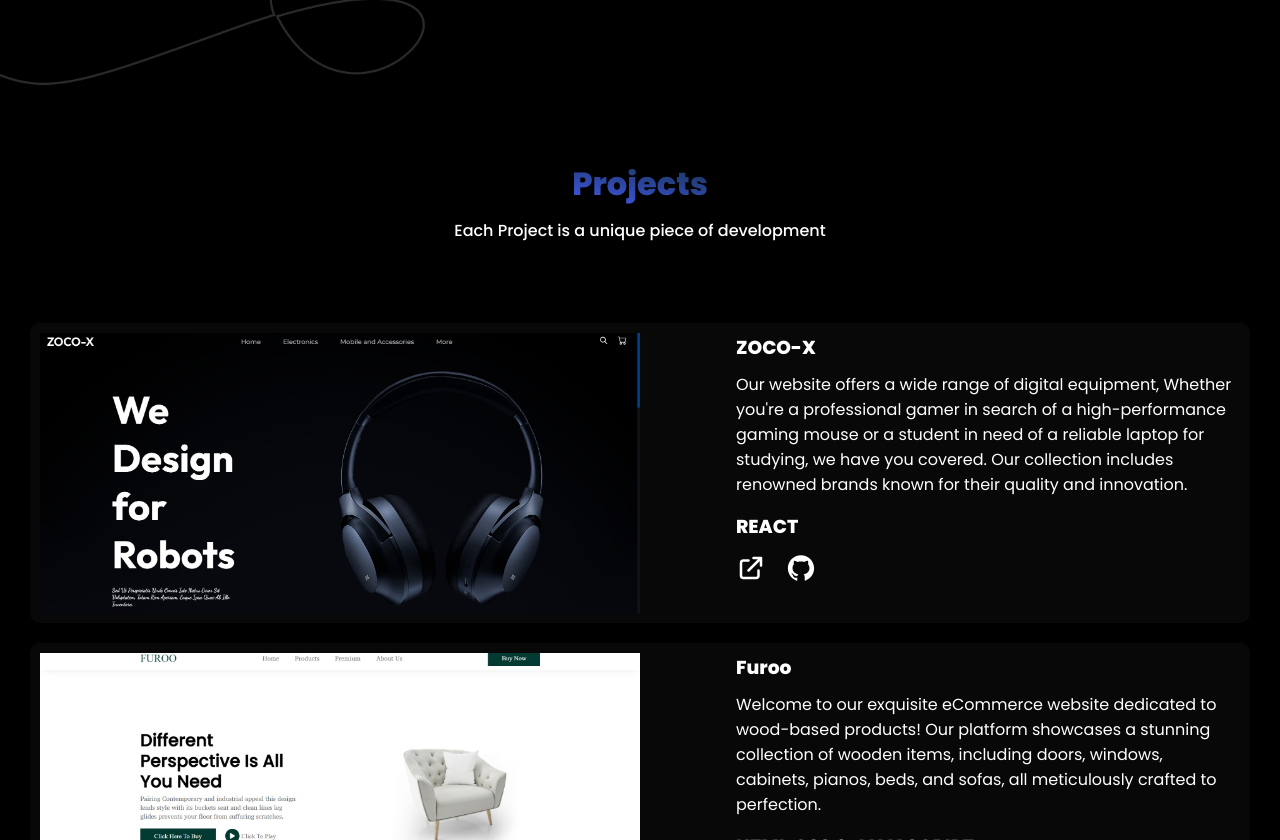
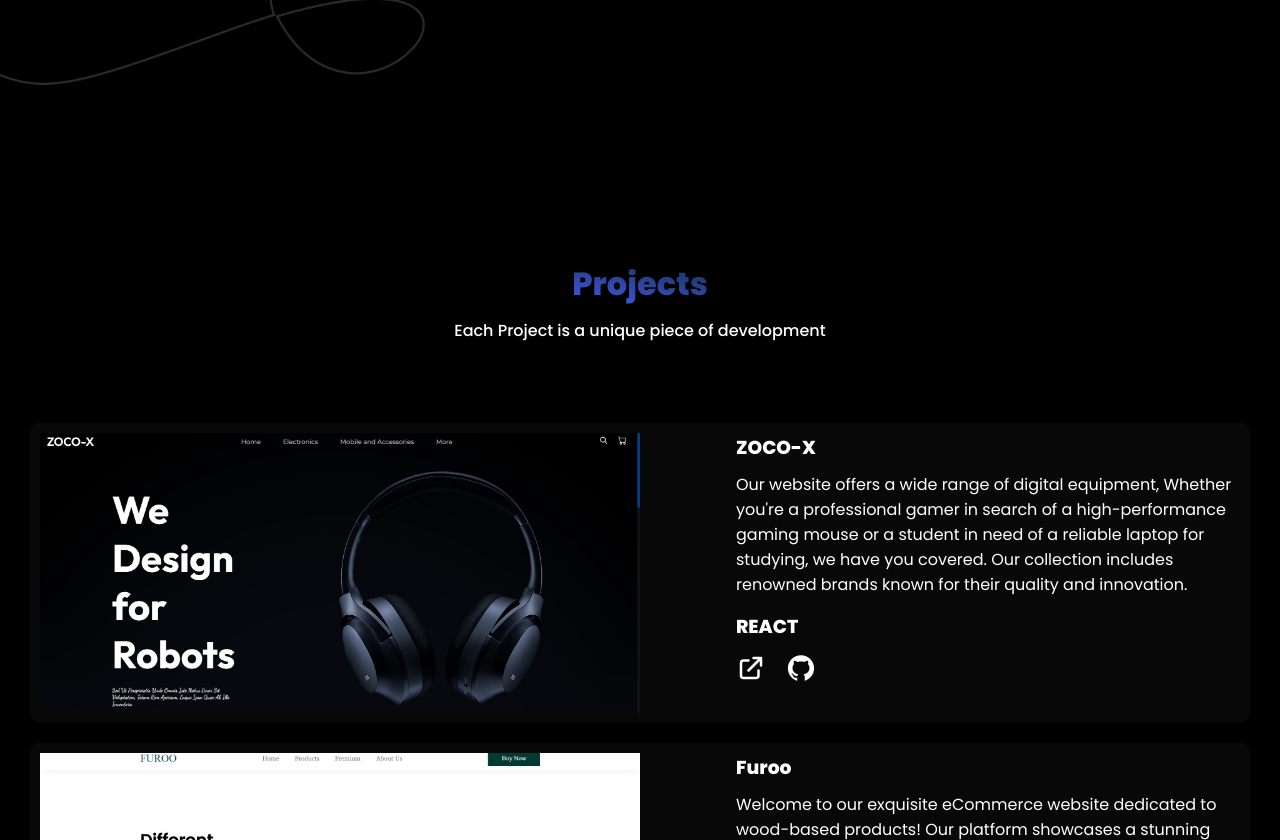
Before and after one commit to ShashankkDev/myportfolio, a React (Vite) app: page /projects in a window 1280 px wide. Shown: the part 1440-2280 px from the top of the page. Built offline with nearby package versions, Linux system fonts and the light colour scheme.

Commit message:
adding paddinh

```diff
--- a/src/Components/Projects/Projects.css
+++ b/src/Components/Projects/Projects.css
@@ -2,7 +2,7 @@
     width: 100%;
     height: 100%;
     color: white;
-    padding-bottom: 100px;
+    padding: 100px 0px;
 }
 .project-heading {
     display: flex;
```
